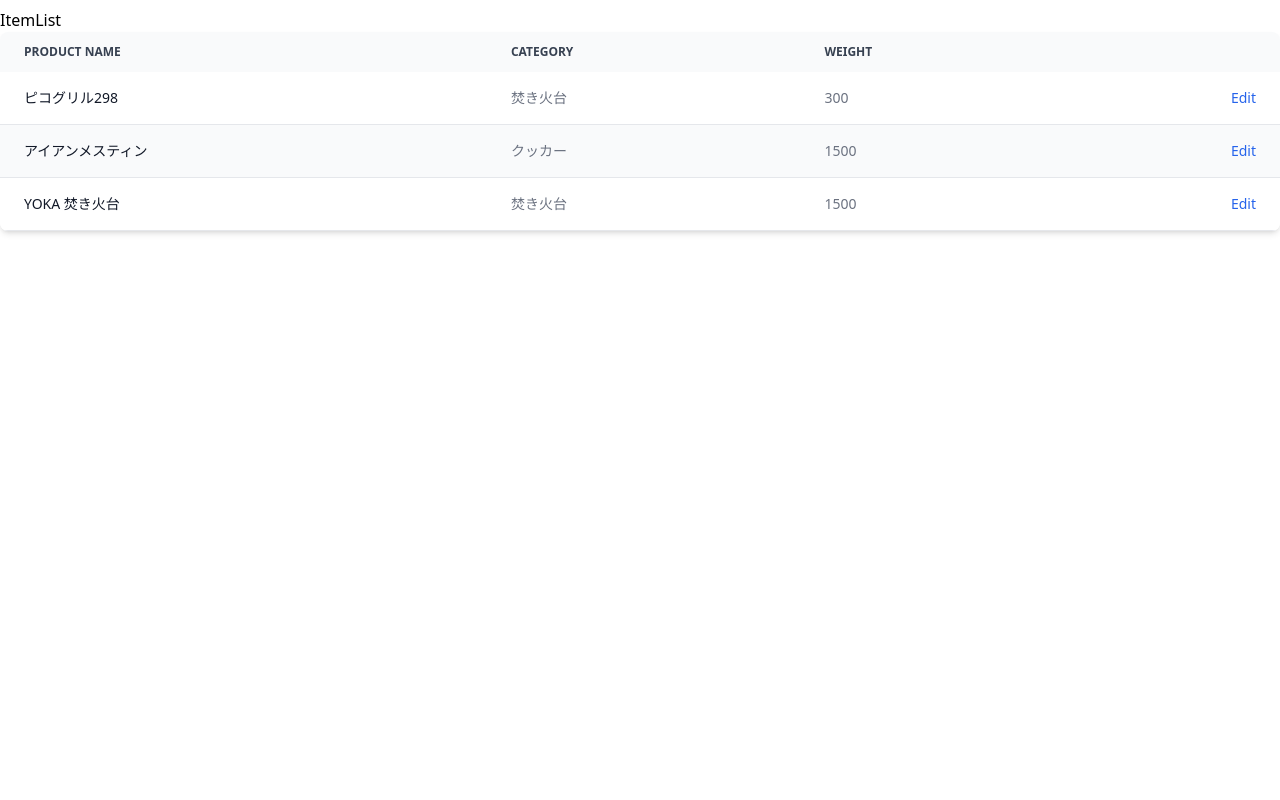
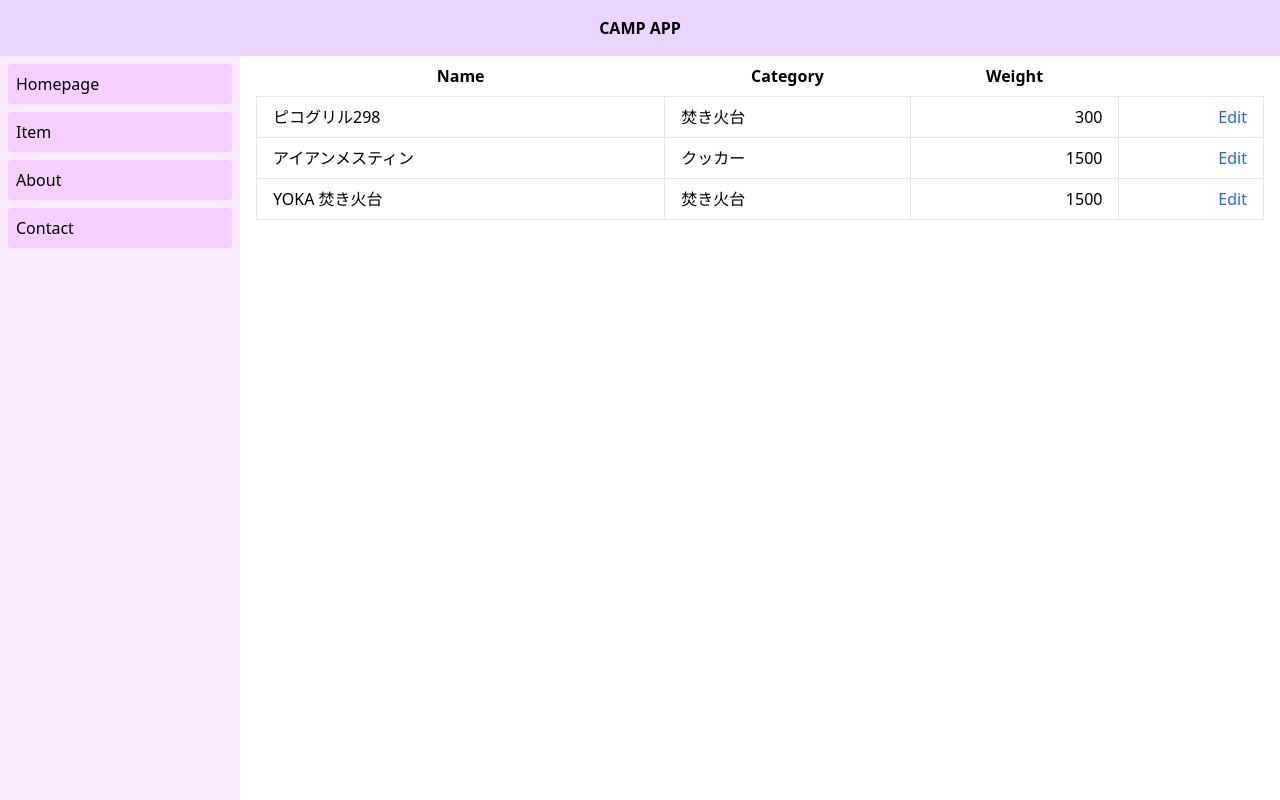
Before and after one commit to nargok/camp_app_next, a Next.js app: page /item in a window 1280 px wide. Built offline with nearby package versions, Linux system fonts and the light colour scheme.

Commit message:
camp item list

```diff
--- /dev/null
+++ b/components/Layout.tsx
@@ -0,0 +1,23 @@
+import Link from 'next/link'
+import { ReactNode } from 'react'
+import SideBar from './SideBar'
+
+type Props = {
+  children?: ReactNode
+}
+
+const Layout = ({ children }: Props) => {
+  return (
+    <div className="flex min-h-screen flex-col">
+      <header className="sticky top-0 flex h-14 items-center justify-center bg-purple-200 font-semibold uppercase">
+        Camp App
+      </header>
+      <div className="flex flex-1 flex-col md:flex-row">
+        <SideBar />
+        <main className="flex-1">{children}</main>
+      </div>
+    </div>
+  )
+}
+
+export default Layout
--- /dev/null
+++ b/components/SideBar.tsx
@@ -0,0 +1,44 @@
+import Link from 'next/link'
+
+const menuItems = [
+  {
+    href: '/',
+    title: 'Homepage',
+  },
+  {
+    href: '/item',
+    title: 'Item',
+  },
+  {
+    href: '/about',
+    title: 'About',
+  },
+  {
+    href: '/contact',
+    title: 'Contact',
+  },
+]
+
+const SideBar = () => {
+  return (
+    <aside className="w-full bg-fuchsia-100 md:w-60">
+      <nav>
+        <ul>
+          {menuItems.map(({ href, title }) => (
+            <li className="m-2" key={title}>
+              <Link href={href}>
+                <a
+                  className={`flex cursor-pointer rounded bg-fuchsia-200 p-2 hover:bg-fuchsia-400`}
+                >
+                  {title}
+                </a>
+              </Link>
+            </li>
+          ))}
+        </ul>
+      </nav>
+    </aside>
+  )
+}
+
+export default SideBar
--- a/pages/_app.tsx
+++ b/pages/_app.tsx
@@ -1,8 +1,13 @@
 import '../styles/globals.css'
 import type { AppProps } from 'next/app'
+import Layout from '../components/Layout'
 
 function MyApp({ Component, pageProps }: AppProps) {
-  return <Component {...pageProps} />
+  return (
+    <Layout>
+      <Component {...pageProps} />
+    </Layout>
+  )
 }
 
 export default MyApp
--- a/pages/index.tsx
+++ b/pages/index.tsx
@@ -1,84 +1,14 @@
 import type { NextPage } from 'next'
+import { AppProps } from 'next/app'
 import Head from 'next/head'
 import Image from 'next/image'
+import Layout from '../components/Layout'
 
-const Home: NextPage = () => {
+function Home() {
   return (
-    <div className="flex min-h-screen flex-col items-center justify-center py-2">
-      <Head>
-        <title>Create Next App</title>
-        <link rel="icon" href="/favicon.ico" />
-      </Head>
-
-      <main className="flex w-full flex-1 flex-col items-center justify-center px-20 text-center">
-        <h1 className="text-6xl font-bold">
-          Welcome to{' '}
-          <a className="text-blue-600" href="https://nextjs.org">
-            Next.js!
-          </a>
-        </h1>
-
-        <p className="mt-3 text-2xl">
-          Get started by editing{' '}
-          <code className="rounded-md bg-gray-100 p-3 font-mono text-lg">
-            pages/index.tsx
-          </code>
-        </p>
-
-        <div className="mt-6 flex max-w-4xl flex-wrap items-center justify-around sm:w-full">
-          <a
-            href="https://nextjs.org/docs"
-            className="mt-6 w-96 rounded-xl border p-6 text-left hover:text-blue-600 focus:text-blue-600"
-          >
-            <h3 className="text-2xl font-bold">Documentation &rarr;</h3>
-            <p className="mt-4 text-xl">
-              Find in-depth information about Next.js features and API.
-            </p>
-          </a>
-
-          <a
-            href="https://nextjs.org/learn"
-            className="mt-6 w-96 rounded-xl border p-6 text-left hover:text-blue-600 focus:text-blue-600"
-          >
-            <h3 className="text-2xl font-bold">Learn &rarr;</h3>
-            <p className="mt-4 text-xl">
-              Learn about Next.js in an interactive course with quizzes!
-            </p>
-          </a>
-
-          <a
-            href="https://github.com/vercel/next.js/tree/canary/examples"
-            className="mt-6 w-96 rounded-xl border p-6 text-left hover:text-blue-600 focus:text-blue-600"
-          >
-            <h3 className="text-2xl font-bold">Examples &rarr;</h3>
-            <p className="mt-4 text-xl">
-              Discover and deploy boilerplate example Next.js projects.
-            </p>
-          </a>
-
-          <a
-            href="https://vercel.com/import?filter=next.js&utm_source=create-next-app&utm_medium=default-template&utm_campaign=create-next-app"
-            className="mt-6 w-96 rounded-xl border p-6 text-left hover:text-blue-600 focus:text-blue-600"
-          >
-            <h3 className="text-2xl font-bold">Deploy &rarr;</h3>
-            <p className="mt-4 text-xl">
-              Instantly deploy your Next.js site to a public URL with Vercel.
-            </p>
-          </a>
-        </div>
-      </main>
-
-      <footer className="flex h-24 w-full items-center justify-center border-t">
-        <a
-          className="flex items-center justify-center gap-2"
-          href="https://vercel.com?utm_source=create-next-app&utm_medium=default-template&utm_campaign=create-next-app"
-          target="_blank"
-          rel="noopener noreferrer"
-        >
-          Powered by{' '}
-          <Image src="/vercel.svg" alt="Vercel Logo" width={72} height={16} />
-        </a>
-      </footer>
+    <div className="flex h-full flex-col items-center justify-center">
+      <h1 className="mb-5 text-4xl font-bold">Home</h1>
+      <span className="text-7xl">🏡</span>
     </div>
   )
 }
--- a/pages/item/index.tsx
+++ b/pages/item/index.tsx
@@ -32,38 +32,23 @@
 
 const Index: NextPage = () => {
   return (
-    <div className="flex flex-col  justify-center py-2">
-      ItemList
-      <div className="relative overflow-x-auto shadow-md sm:rounded-lg">
-        <table className="w-full text-left text-sm text-gray-500 dark:text-gray-400">
-          <thead className="bg-gray-50 text-xs uppercase text-gray-700 dark:bg-gray-700 dark:text-gray-400">
+    <div className="px-4">
+      <table className="w-full table-auto">
+        <thead>
           <tr>
-              <th scope="col" className="px-6 py-3">
-                Product name
-              </th>
-              <th scope="col" className="px-6 py-3">
-                category
-              </th>
-              <th scope="col" className="px-6 py-3">
-                Weight
-              </th>
-              <th scope="col" className="px-6 py-3">
-                <span className="sr-only">Edit</span>
-              </th>
+            <th className="px-4 py-2">Name</th>
+            <th className="px-4 py-2">Category</th>
+            <th className="px-4 py-2">Weight</th>
+            <th className="px-4 py-2"></th>
           </tr>
         </thead>
         <tbody>
           {itemList.map((item) => (
-              <tr className="border-b odd:bg-white even:bg-gray-50 dark:border-gray-700 dark:bg-gray-800 odd:dark:bg-gray-800 even:dark:bg-gray-700">
-                <th
-                  scope="row"
-                  className="whitespace-nowrap px-6 py-4 font-medium text-gray-900 dark:text-white"
-                >
-                  {item.name}
-                </th>
-                <td className="px-6 py-4">{item.category}</td>
-                <td className="px-6 py-4">{item.weight}</td>
-                <td className="px-6 py-4 text-right">
+            <tr>
+              <td className="border px-4 py-2">{item.name}</td>
+              <td className="border px-4 py-2">{item.category}</td>
+              <td className="border px-4 py-2 text-right">{item.weight}</td>
+              <td className="border px-4 py-2 text-right">
                 <a
                   href="#"
                   className="font-medium text-blue-600 hover:underline dark:text-blue-500"
@@ -76,7 +61,51 @@
         </tbody>
       </table>
     </div>
-    </div>
+
+    // <div className="flex w-full justify-center py-2">
+    //   <div className="relative overflow-x-auto shadow-md sm:rounded-lg">
+    //     <table className="w-full text-left text-sm text-gray-500 dark:text-gray-400">
+    //       <thead className="bg-gray-50 text-xs uppercase text-gray-700 dark:bg-gray-700 dark:text-gray-400">
+    //         <tr>
+    //           <th scope="col" className="px-6 py-3">
+    //             Product name
+    //           </th>
+    //           <th scope="col" className="px-6 py-3">
+    //             category
+    //           </th>
+    //           <th scope="col" className="px-6 py-3">
+    //             Weight
+    //           </th>
+    //           <th scope="col" className="px-6 py-3">
+    //             <span className="sr-only">Edit</span>
+    //           </th>
+    //         </tr>
+    //       </thead>
+    //       <tbody>
+    //         {itemList.map((item) => (
+    //           <tr className="border-b odd:bg-white even:bg-gray-50 dark:border-gray-700 dark:bg-gray-800 odd:dark:bg-gray-800 even:dark:bg-gray-700">
+    //             <th
+    //               scope="row"
+    //               className="whitespace-nowrap px-6 py-4 font-medium text-gray-900 dark:text-white"
+    //             >
+    //               {item.name}
+    //             </th>
+    //             <td className="px-6 py-4">{item.category}</td>
+    //             <td className="px-6 py-4">{item.weight}</td>
+    //             <td className="px-6 py-4 text-right">
+    //               <a
+    //                 href="#"
+    //                 className="font-medium text-blue-600 hover:underline dark:text-blue-500"
+    //               >
+    //                 Edit
+    //               </a>
+    //             </td>
+    //           </tr>
+    //         ))}
+    //       </tbody>
+    //     </table>
+    //   </div>
+    // </div>
   )
 }
 
```
Lines whose indentation alone changed are shown as unchanged.
